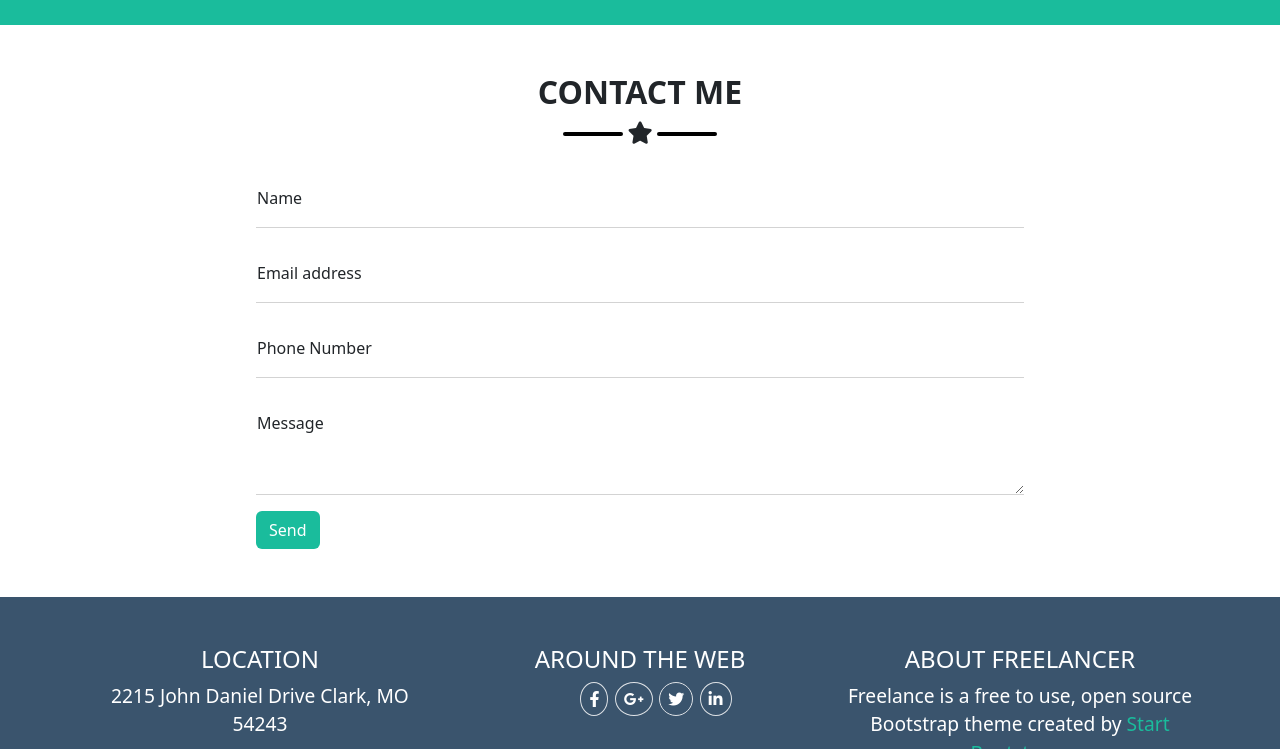
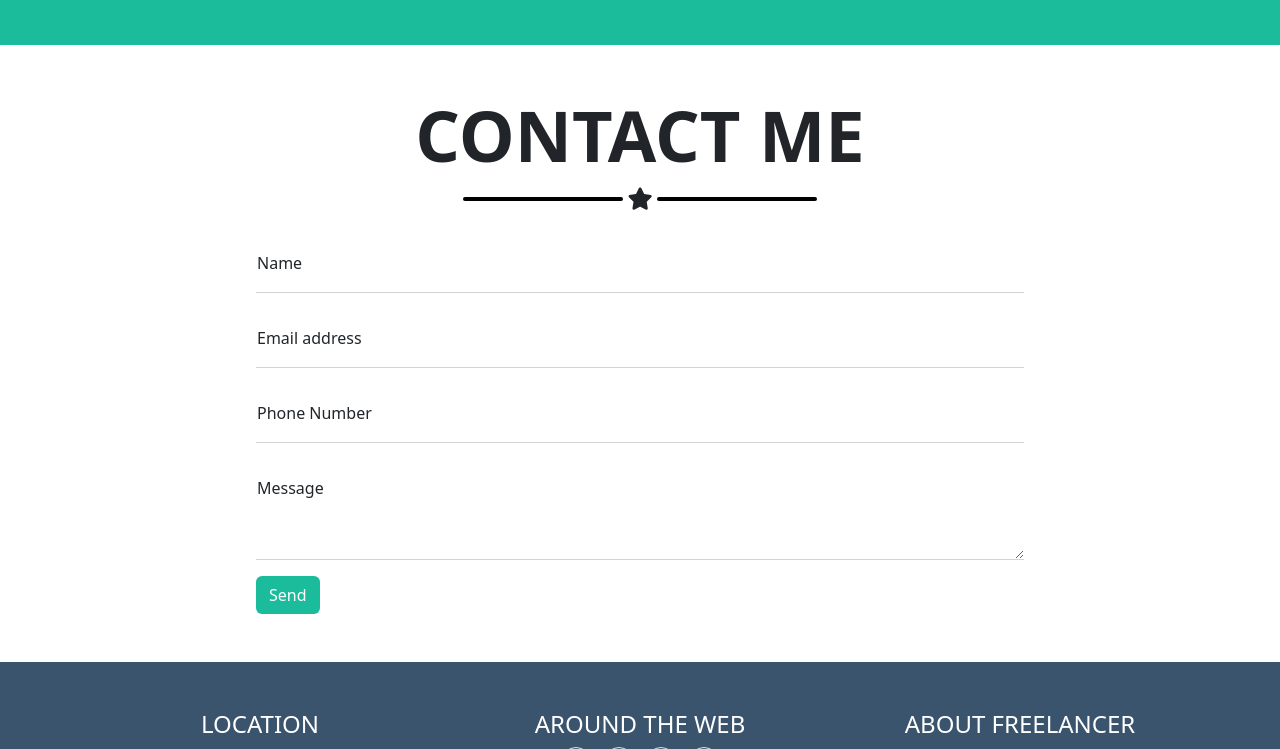
Before and after one commit to sder12/html-css-bootstrap-freelancer, a plain HTML site: page index.html in a window 1280 px wide. Shown: the part 2051-2800 px from the top of the page. Drawn offline with nearby package versions, Linux system fonts and the light colour scheme.

Commit message:
Add media query

```diff
--- a/css/style.css
+++ b/css/style.css
@@ -73,8 +73,15 @@ header {
 #footer-top p a {
   color: var(--ms_bg-green);
 }
+#footer-top ul {
+  padding-left: 0;
+}
 #footer-top ul li {
-  margin: 0 0.2em;
+  margin: 0 0.4em;
+}
+#footer-top ul li i {
+  width: 30px;
+  height: 30px;
 }
 
 /* TYPOGRAPHY */
@@ -129,9 +136,22 @@ footer p {
 .form-control {
   border: none;
 }
-.form-control:focus{
+.form-control:focus {
   box-shadow: none;
 }
-form > .form-floating{
+form > .form-floating {
   border-bottom: 1.5px solid lightgrey;
 }
+
+@media screen and (min-width: 990px) {
+  #banner img {
+    width: 400px;
+  }
+  h3 {
+    font-size: 4.4rem;
+  }
+  .ms_star::before,
+  .ms_star::after {
+    width: 160px;
+  }
+}
--- a/index.html
+++ b/index.html
@@ -201,7 +201,7 @@
             <p>2215 John Daniel Drive Clark, MO 54243</p>
           </div>
           <!-- Around The Web -->
-          <div class="col-12 col-md-4 3">
+          <div class="col-12 col-md-4">
             <h4>AROUND THE WEB</h4>
             <ul class="d-flex justify-content-center">
               <li><a href=""><i class="fa-brands fa-facebook-f border rounded-circle p-2"></i></a></li>
```
